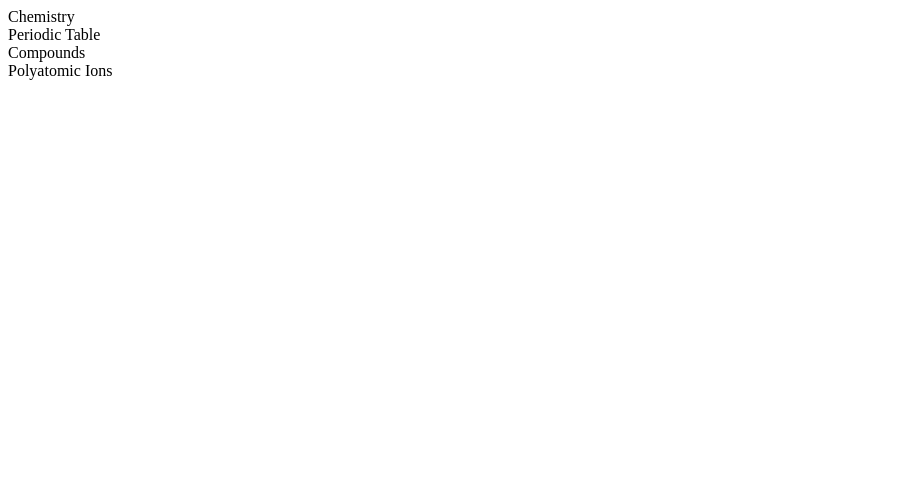
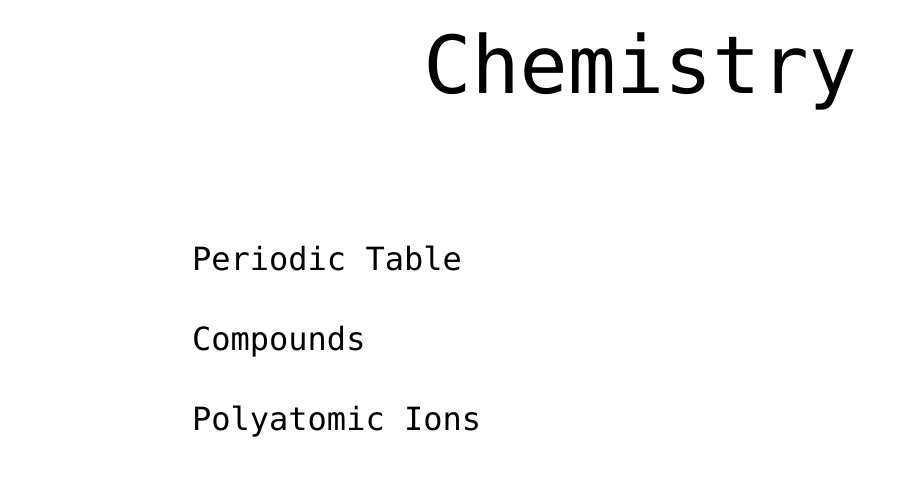
Before and after one commit to vishalsund/ScienceResourcesApp, a plain HTML site: page chemistry/home.html in a window 1280 px wide. Shown: the whole page, without its empty margins (0-908 px from the left). Drawn offline with Linux system fonts and the light colour scheme.

Commit message:
Did some work on the scs and the home pages

```diff
--- a/chemistry/home.html
+++ b/chemistry/home.html
@@ -5,15 +5,19 @@
     <meta http-equiv="X-UA-Compatible" content="IE=edge">
     <meta name="viewport" content="width=device-width, initial-scale=1.0">
     <title>Chemistry</title>
-    <link rel="stylesheet" href="">
+    <link rel="stylesheet" href="../css/themes/chemistry.css">
+    <link rel="stylesheet" href="../css/section-home-page.css">
 </head>
 <body>
     <div id="home-button"></div>
     <div id="title">Chemistry</div>
-    <div id="pages-container">
-        <div id="section">Periodic Table</div>
-        <div id="section">Compounds</div>
-        <div id="section">Polyatomic Ions</div>
+    <div id="section-container">
+        <div id="section1" class="section">Periodic Table</div>
+        <div id="section2" class="section">Compounds</div>
+        <div id="section3" class="section">
+            <div class="icon"></div>
+            <div class="section-title">Polyatomic Ions</div>
+        </div>
     </div>
 </body>
 </html>
--- /dev/null
+++ b/scss/base.scss
@@ -0,0 +1,3 @@
+body {
+    font-family: Consolas, 'Courier New', monospace;
+}
--- a/scss/index.scss
+++ b/scss/index.scss
@@ -1,3 +1,5 @@
+@use "base.scss";
+
 $top-bar-height: 0vh;
 
 body {
@@ -48,7 +50,6 @@ $section-width: 60%;
 .section-title {
     font-size: 300%;
     text-align: center;
-    font-family: Consolas, 'Courier New', monospace;
     color: wheat;
 }
 
--- a/scss/section-home-page.scss
+++ b/scss/section-home-page.scss
@@ -0,0 +1,36 @@
+@use "base.scss";
+
+body {
+    background-color: var(--color1);
+    user-select: none;
+}
+
+#title {
+    font-size: 500%;
+    text-align: center;
+    margin-top: 1.5%;
+}
+
+#section-container {
+    position: absolute;
+    width: 70%;
+    left: 15%;
+    top: 30%;
+}
+
+.section {
+    font-size: 300%;
+    width: 100%;
+    height: 10vh;
+
+    border-radius: 25%;
+
+    transition: all 1s;
+    &:hover {
+        transform: scale(1.1);
+    }
+}
+
+.section-title {
+
+}
```
Also changed, not shown: css/index.css, css/section-home-page.css, 3 other files.
